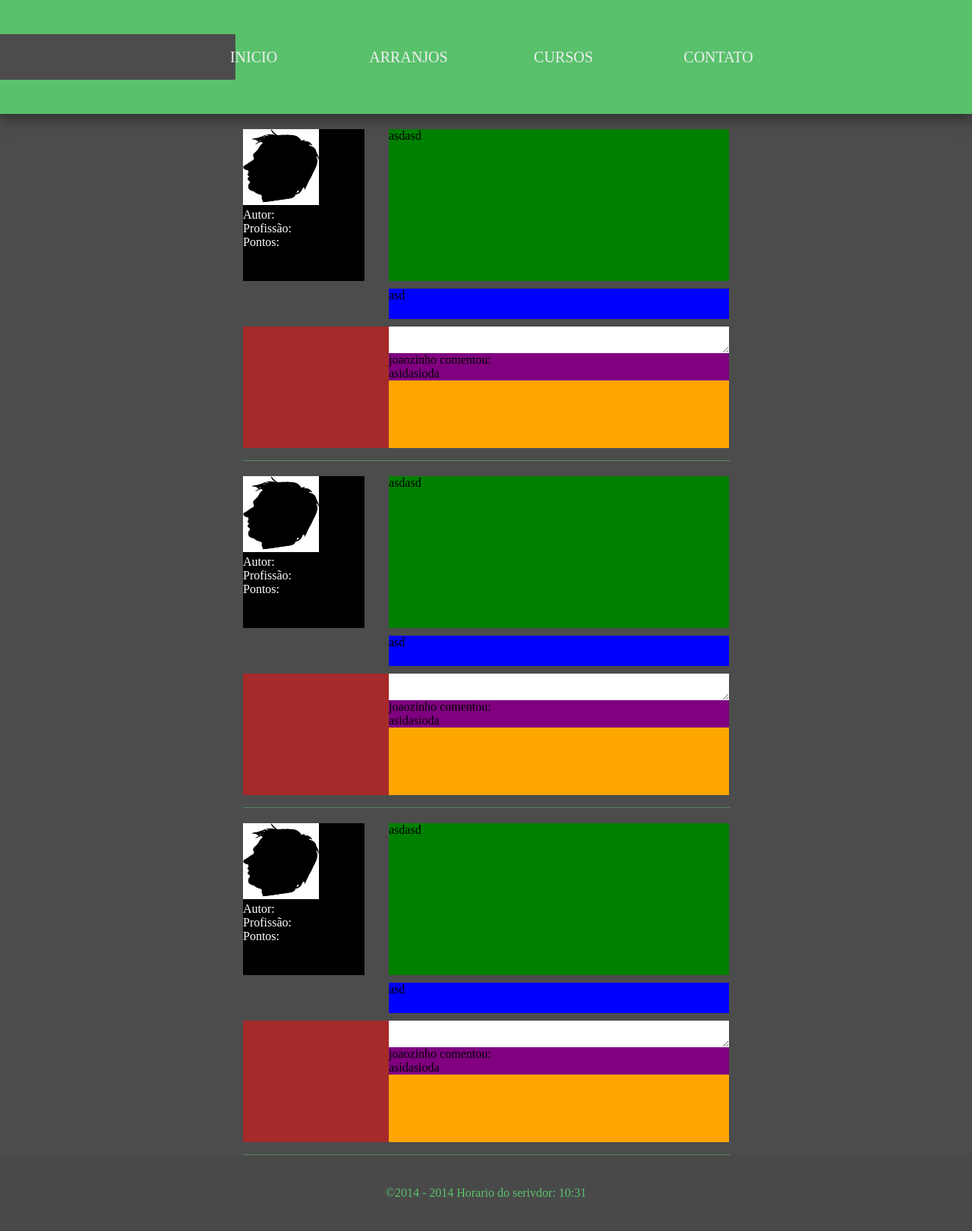
After one commit to ademir2011/SiteMusic, a PHP site: page /inicio.php in a window 1280 px wide. The commit adds this page. Shown: the whole page at 76% size. Run offline with PHP 8.4, Linux system fonts and the light colour scheme; data that the repository does not hold is empty.

Commit message:
NewAtt4.1

```diff
--- /dev/null
+++ b/css/feed.css
@@ -0,0 +1,99 @@
+.fundoPerfil
+{
+	width: 50%;
+	height: 400px;
+	margin-left: 25%;
+	margin-top: 20px;
+	top: 50%;
+	left: 50%;
+	font-family: corbel;
+}
+
+.fundoImgInfoPerf
+{
+	width: 25%;
+	height: 50%;
+	background-color: black;
+	display: inline-block;
+	float: left;
+}
+
+.fotoPerfil
+{
+
+}
+
+.fotoPerfil img
+{
+	width: 100px;
+	height: 100px;
+}
+
+.infoPerfil
+{
+
+}
+
+.infoPerfil ul
+{
+	color: white;
+	list-style: none;
+}
+
+.partitura
+{
+	float: right;
+	background-color: green;
+	height: 50%;
+	width: 70%;
+}
+
+.atribuicoes
+{
+	width: 70%;
+	height: 10%;
+	float: right;
+	background-color: blue;
+	margin-top: 10px;
+}
+
+.comentarioPartitura
+{
+	float: right;
+	clear: both;
+	width: 100%;
+	height: 40%;
+	margin-top: 10px;
+	background-color: brown;
+}
+
+.cp1
+{
+	float: right;
+	width: 70%;
+	height: 100%;
+	background-color: orange;
+}
+
+.cp2
+{
+	float: right;
+	background-color: yellow;
+	width:70%;
+	height:50px;
+}
+
+.cp2_1
+{
+	width: 100%;
+	height: 35px;
+	max-width: 100%;
+	max-height: 35px;
+	border: 0px;
+	float: right;
+}
+
+.cp3
+{
+	background-color: purple;
+}
--- a/css/index.css
+++ b/css/index.css
@@ -11,7 +11,10 @@ body, html {
     background-color: #4C4C4C;
 }
 
-
+h1{
+	font-size: 20px;
+	float: left;
+}
 @font-face {
     font-family: "Abc";
     src: url('fonts/psycha3.ttf');
--- a/css/rodape.css
+++ b/css/rodape.css
@@ -1,13 +1,13 @@
 footer
 {
 
-	position: absolute;
+	position: relative;
 	width: 100%;
 	height: 100px;
 	background-color: #494949;
 	font-family: Corbel;
 	color: #59C16C;
-	bottom:-200px;
+	bottom:0px;
 }
 
 footer ul
--- a/include/header.php
+++ b/include/header.php
@@ -1,6 +1,7 @@
 <!-- Cabeçalho -->
 <nav class="BarraMenu">
 	<div class="painelWelcome">
+		<!--
 		<?php
 
 			$nome = $_POST['nomePainel'];
@@ -17,13 +18,15 @@
 			echo "</a>";
 
 		?>
+		-->
+
 	</div>
 	<center>
 		<ul>
-			<li><a href="../pages/inicio.php">INICIO</a></li>
-			<li><a href="../pages/partitura.php">ARRANJOS</a></li>
-			<li><a href="../pages/cursos.php">CURSOS</a></li>
-			<li><a href="../pages/contato.php">CONTATO</a></li>
+			<li><a href="?page=home">INICIO</a></li>
+			<li><a href="?page=partitura">ARRANJOS</a></li>
+			<li><a href="?page=cursos">CURSOS</a></li>
+			<li><a href="?page=contato">CONTATO</a></li>
 		</ul>
 	</center>
 </nav>
--- a/index.php
+++ b/index.php
@@ -16,7 +16,7 @@
 
 </div>
 
-<form class="painel" action="pages/inicio.php" method="POST">
+<form class="painel" action="inicio.php" method="POST">
 	<fieldset>
 
 	<?php
--- a/pages/inicio.php
+++ b/inicio.php
@@ -2,25 +2,52 @@
 <html lang="pt-br">
 <head>
 	<meta charset="utf-8">
-	<link rel="stylesheet" type="text/css" href="../css/index.css">
-	<link rel="stylesheet" type="text/css" href="../css/rodape.css">
+	<link rel="stylesheet" type="text/css" href="css/index.css">
+	<link rel="stylesheet" type="text/css" href="css/rodape.css">
+	<link rel="stylesheet" type="text/css" href="css/formulario.css">
+
 	<title>MUSIC SITE</title>
 
 </head>
 <body>
 
-<?php include_once('../include/header.php'); ?>
+<?php include_once('include/header.php'); ?>
 
 <?php
-	$page = $_GET['page'];
-	$permite = array('contato');
 
-	if (!isset($page) || $page = '') {
-		include('inicio')
+if(isset($_GET['page']))
+{
+	switch ($_GET['page'])
+	{
+		case 'home':
+			include('page/home.php');
+			break;
+
+		case 'partitura':
+			include('page/partitura.php');
+			break;
+
+		case 'cursos':
+			include('page/cursos.php');
+			break;
+
+		case 'contato':
+			include('page/contato.php');
+			break;
+
+		default:
+			break;
 	}
+}
+
+else
+{
+	include('page/home.php');
+}
+
 ?>
 
-<?php include_once('../include/rodape.php'); ?>
+<?php include_once('include/rodape.php'); ?>
 
 </body>
 </html>
--- /dev/null
+++ b/page/contato.php
@@ -0,0 +1 @@
+<h1>asdasdasdas</h1>
--- /dev/null
+++ b/page/cursos.php
@@ -0,0 +1 @@
+asdasd
--- /dev/null
+++ b/page/home.php
@@ -0,0 +1,121 @@
+
+<link rel="stylesheet" type="text/css" href="css/feed.css">
+<section>
+	<div class="fundoPerfil">
+		<div class="fundoImgInfoPerf">
+			<div class="fotoPerfil">
+				<img src="images/imgPerfil.jpg"/>
+			</div>
+			<div class="infoPerfil">
+				<ul>
+					<li>Autor:</li>
+					<li>Profissão:</li>
+					<li>Pontos:</li>
+				</ul>
+			</div>
+		</div>
+		<div class="partitura">
+			asdasd
+		</div>
+		<div class="atribuicoes">
+			asd
+		</div>
+		<div class="comentarioPartitura">
+			<div class="cp1">
+				<div class"cp2">
+					<textarea class="cp2_1" type="">
+
+					</textarea>
+				</div>
+				<div class="cp3">
+					joaozinho comentou:<br>
+					asidasioda<br>
+
+				</div>
+			</div>
+		</div>
+	</div>
+</section>
+
+<br><br>
+<hr style="margin-left:25%;opacity:0.5;" width="50%" color="#59C16C" size="1"></hr>
+
+<section>
+	<div class="fundoPerfil">
+		<div class="fundoImgInfoPerf">
+			<div class="fotoPerfil">
+				<img src="images/imgPerfil.jpg"/>
+			</div>
+			<div class="infoPerfil">
+				<ul>
+					<li>Autor:</li>
+					<li>Profissão:</li>
+					<li>Pontos:</li>
+				</ul>
+			</div>
+		</div>
+		<div class="partitura">
+			asdasd
+		</div>
+		<div class="atribuicoes">
+			asd
+		</div>
+		<div class="comentarioPartitura">
+			<div class="cp1">
+				<div class"cp2">
+					<textarea class="cp2_1" type="">
+
+					</textarea>
+				</div>
+				<div class="cp3">
+					joaozinho comentou:<br>
+					asidasioda<br>
+
+				</div>
+			</div>
+		</div>
+	</div>
+</section>
+
+<br><br>
+<hr style="margin-left:25%;opacity:0.5;" width="50%" color="#59C16C" size="1"></hr>
+
+<section>
+	<div class="fundoPerfil">
+		<div class="fundoImgInfoPerf">
+			<div class="fotoPerfil">
+				<img src="images/imgPerfil.jpg"/>
+			</div>
+			<div class="infoPerfil">
+				<ul>
+					<li>Autor:</li>
+					<li>Profissão:</li>
+					<li>Pontos:</li>
+				</ul>
+			</div>
+		</div>
+		<div class="partitura">
+			asdasd
+		</div>
+		<div class="atribuicoes">
+			asd
+		</div>
+		<div class="comentarioPartitura">
+			<div class="cp1">
+				<div class"cp2">
+					<textarea class="cp2_1" type="">
+
+					</textarea>
+				</div>
+				<div class="cp3">
+					joaozinho comentou:<br>
+					asidasioda<br>
+
+				</div>
+			</div>
+		</div>
+	</div>
+</section>
+
+<br><br>
+<hr style="margin-left:25%;opacity:0.5;" width="50%" color="#59C16C" size="1"></hr>
```
Also changed, not shown: include/cadastroUsuario.php (deleted, +0 -10 lines), pages/contato.php (deleted, +0 -32 lines), pages/cursos.php (deleted, +0 -17 lines), pages/partitura.php (deleted, +0 -20 lines), images/imagemExemplo.png (added), images/imgPerfil.jpg (added), page/partitura.php (added).
